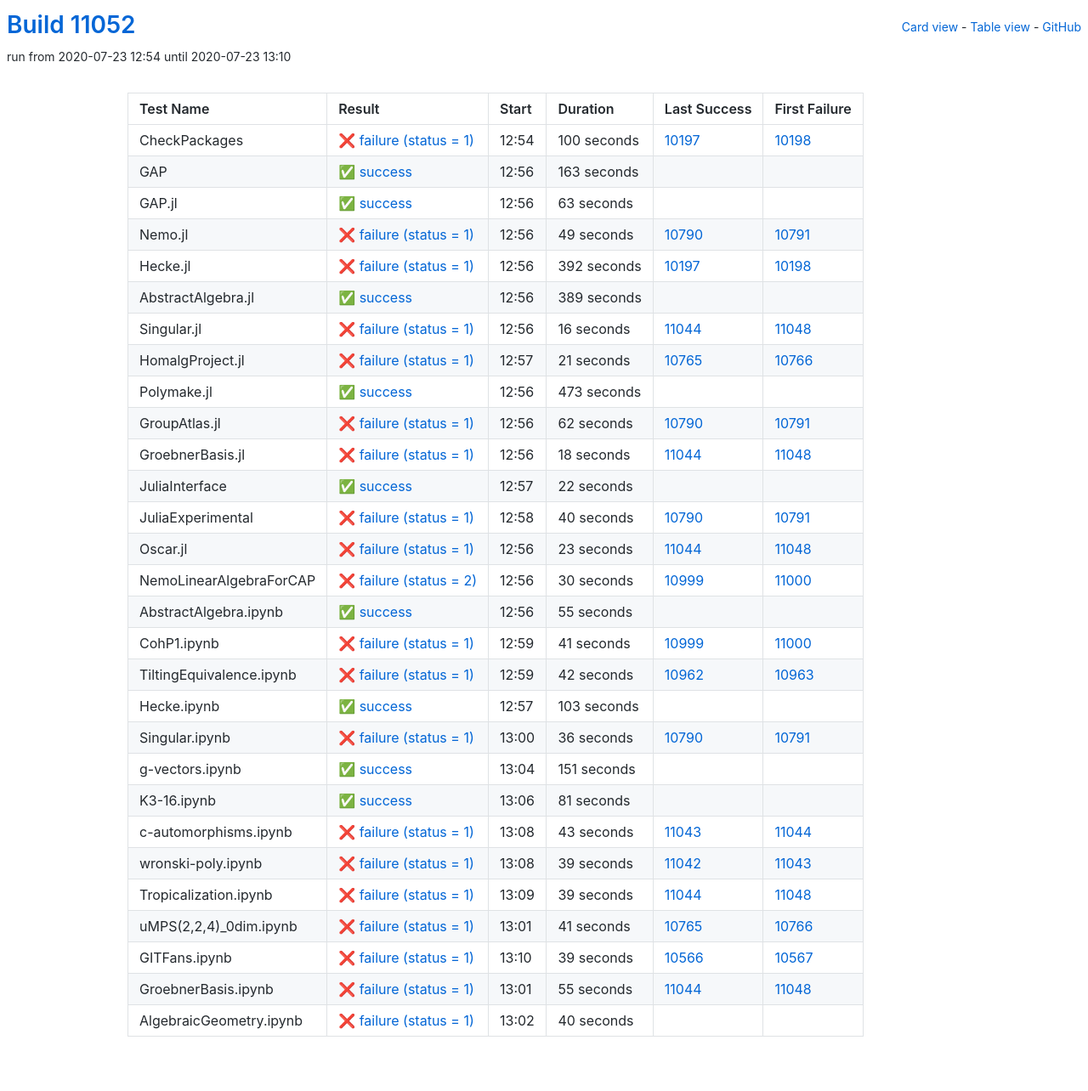
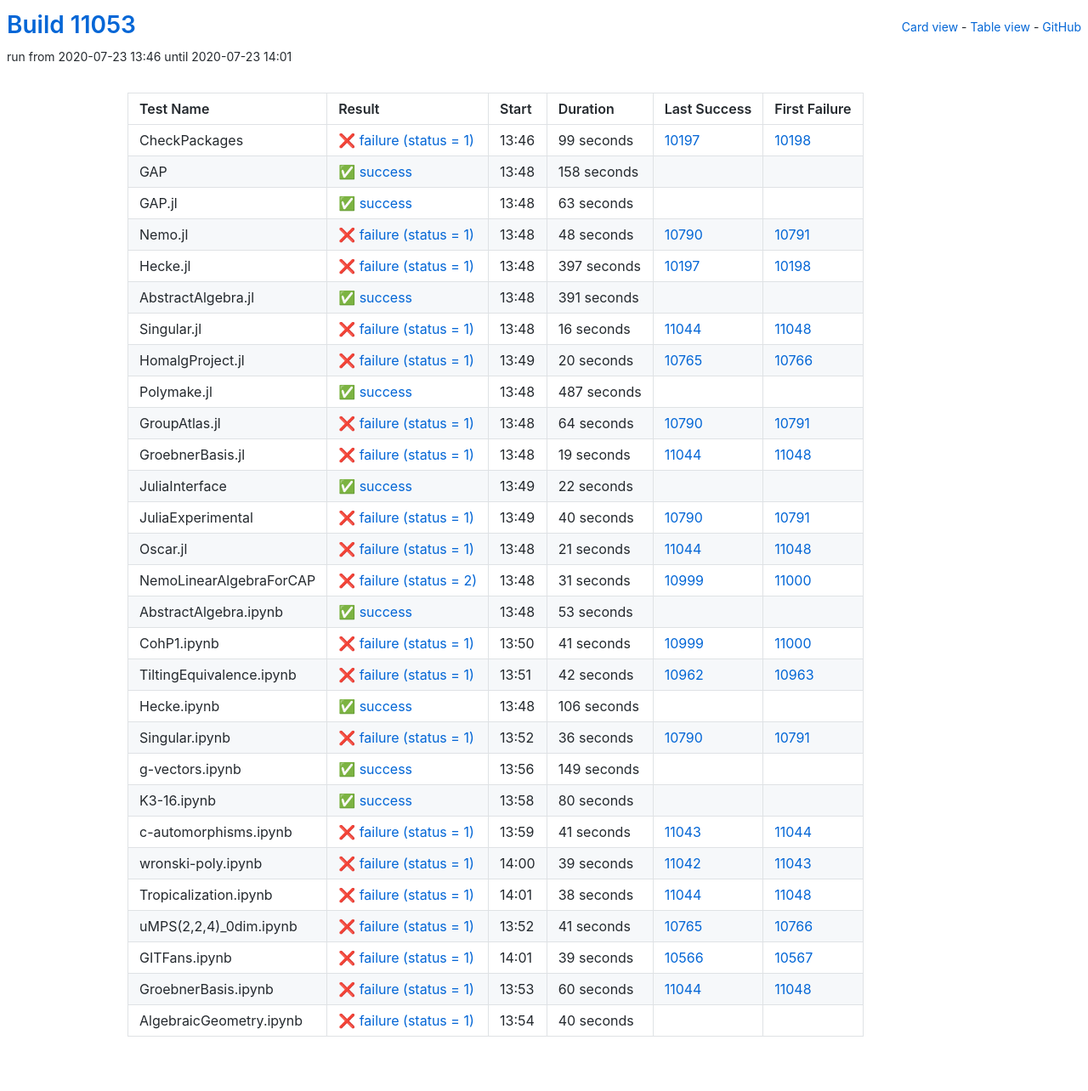
Before and after one commit to oscar-system/oscar-ci-status, a Jekyll site: the page built from table.html, in a window 1280 px wide. Shown: the whole page at 85% size. Built offline with Jekyll 4.4.1, drawn with Linux system fonts in a browser that asks for light colours.

Commit message:
Build #11053

```diff
--- a/_data/ci.yml
+++ b/_data/ci.yml
@@ -1,6 +1,6 @@
 ---
-build: 11052
-build_url: https://oscarci.mathematik.uni-kl.de/job/oscar/11052/
+build: 11053
+build_url: https://oscarci.mathematik.uni-kl.de/job/oscar/11053/
 job: oscar
 organization: oscar-system
 repo: oscar-ci-status
@@ -8,32 +8,32 @@
 tests:
 - name: CheckPackages
   id: checkpackages
-  log: https://oscarci.mathematik.uni-kl.de/job/oscar/11052/artifact/logs/build-11052/CheckPackages.log
-  start: 2020-07-23 12:54
+  log: https://oscarci.mathematik.uni-kl.de/job/oscar/11053/artifact/logs/build-11053/CheckPackages.log
+  start: 2020-07-23 13:46
   success: false
   exitcode: 1
   status: failure
-  duration: 100
+  duration: 99
   last_success: 10197
   last_success_url: https://oscarci.mathematik.uni-kl.de/job/oscar/10197/
   first_failure: 10198
   first_failure_url: https://oscarci.mathematik.uni-kl.de/job/oscar/10198/
 - name: GAP
   id: gap
-  log: https://oscarci.mathematik.uni-kl.de/job/oscar/11052/artifact/logs/build-11052/GAP.log
-  start: 2020-07-23 12:56
+  log: https://oscarci.mathematik.uni-kl.de/job/oscar/11053/artifact/logs/build-11053/GAP.log
+  start: 2020-07-23 13:48
   success: true
   exitcode: 0
   status: success
-  duration: 163
+  duration: 158
   last_success: false
   last_success_url:
   first_failure: false
   first_failure_url:
 - name: GAP.jl
   id: gap-jl
-  log: https://oscarci.mathematik.uni-kl.de/job/oscar/11052/artifact/logs/build-11052/GAP.jl.log
-  start: 2020-07-23 12:56
+  log: https://oscarci.mathematik.uni-kl.de/job/oscar/11053/artifact/logs/build-11053/GAP.jl.log
+  start: 2020-07-23 13:48
   success: true
   exitcode: 0
   status: success
@@ -44,44 +44,44 @@
   first_failure_url:
 - name: Nemo.jl
   id: nemo-jl
-  log: https://oscarci.mathematik.uni-kl.de/job/oscar/11052/artifact/logs/build-11052/Nemo.jl.log
-  start: 2020-07-23 12:56
+  log: https://oscarci.mathematik.uni-kl.de/job/oscar/11053/artifact/logs/build-11053/Nemo.jl.log
+  start: 2020-07-23 13:48
   success: false
   exitcode: 1
   status: failure
-  duration: 49
+  duration: 48
   last_success: 10790
   last_success_url: https://oscarci.mathematik.uni-kl.de/job/oscar/10790/
   first_failure: 10791
   first_failure_url: https://oscarci.mathematik.uni-kl.de/job/oscar/10791/
 - name: Hecke.jl
   id: hecke-jl
-  log: https://oscarci.mathematik.uni-kl.de/job/oscar/11052/artifact/logs/build-11052/Hecke.jl.log
-  start: 2020-07-23 12:56
+  log: https://oscarci.mathematik.uni-kl.de/job/oscar/11053/artifact/logs/build-11053/Hecke.jl.log
+  start: 2020-07-23 13:48
   success: false
   exitcode: 1
   status: failure
-  duration: 392
+  duration: 397
   last_success: 10197
   last_success_url: https://oscarci.mathematik.uni-kl.de/job/oscar/10197/
   first_failure: 10198
   first_failure_url: https://oscarci.mathematik.uni-kl.de/job/oscar/10198/
 - name: AbstractAlgebra.jl
   id: abstractalgebra-jl
-  log: https://oscarci.mathematik.uni-kl.de/job/oscar/11052/artifact/logs/build-11052/AbstractAlgebra.jl.log
-  start: 2020-07-23 12:56
+  log: https://oscarci.mathematik.uni-kl.de/job/oscar/11053/artifact/logs/build-11053/AbstractAlgebra.jl.log
+  start: 2020-07-23 13:48
   success: true
   exitcode: 0
   status: success
-  duration: 389
+  duration: 391
   last_success: false
   last_success_url:
   first_failure: false
   first_failure_url:
 - name: Singular.jl
   id: singular-jl
-  log: https://oscarci.mathematik.uni-kl.de/job/oscar/11052/artifact/logs/build-11052/Singular.jl.log
-  start: 2020-07-23 12:56
+  log: https://oscarci.mathematik.uni-kl.de/job/oscar/11053/artifact/logs/build-11053/Singular.jl.log
+  start: 2020-07-23 13:48
   success: false
   exitcode: 1
   status: failure
@@ -92,56 +92,56 @@
   first_failure_url: https://oscarci.mathematik.uni-kl.de/job/oscar/11048/
 - name: HomalgProject.jl
   id: homalgproject-jl
-  log: https://oscarci.mathematik.uni-kl.de/job/oscar/11052/artifact/logs/build-11052/HomalgProject.jl.log
-  start: 2020-07-23 12:57
+  log: https://oscarci.mathematik.uni-kl.de/job/oscar/11053/artifact/logs/build-11053/HomalgProject.jl.log
+  start: 2020-07-23 13:49
   success: false
   exitcode: 1
   status: failure
-  duration: 21
+  duration: 20
   last_success: 10765
   last_success_url: https://oscarci.mathematik.uni-kl.de/job/oscar/10765/
   first_failure: 10766
   first_failure_url: https://oscarci.mathematik.uni-kl.de/job/oscar/10766/
 - name: Polymake.jl
   id: polymake-jl
-  log: https://oscarci.mathematik.uni-kl.de/job/oscar/11052/artifact/logs/build-11052/Polymake.jl.log
-  start: 2020-07-23 12:56
+  log: https://oscarci.mathematik.uni-kl.de/job/oscar/11053/artifact/logs/build-11053/Polymake.jl.log
+  start: 2020-07-23 13:48
   success: true
   exitcode: 0
   status: success
-  duration: 473
+  duration: 487
   last_success: false
   last_success_url:
   first_failure: false
   first_failure_url:
 - name: GroupAtlas.jl
   id: groupatlas-jl
-  log: https://oscarci.mathematik.uni-kl.de/job/oscar/11052/artifact/logs/build-11052/GroupAtlas.jl.log
-  start: 2020-07-23 12:56
+  log: https://oscarci.mathematik.uni-kl.de/job/oscar/11053/artifact/logs/build-11053/GroupAtlas.jl.log
+  start: 2020-07-23 13:48
   success: false
   exitcode: 1
   status: failure
-  duration: 62
+  duration: 64
   last_success: 10790
   last_success_url: https://oscarci.mathematik.uni-kl.de/job/oscar/10790/
   first_failure: 10791
   first_failure_url: https://oscarci.mathematik.uni-kl.de/job/oscar/10791/
 - name: GroebnerBasis.jl
   id: groebnerbasis-jl
-  log: https://oscarci.mathematik.uni-kl.de/job/oscar/11052/artifact/logs/build-11052/GroebnerBasis.jl.log
-  start: 2020-07-23 12:56
+  log: https://oscarci.mathematik.uni-kl.de/job/oscar/11053/artifact/logs/build-11053/GroebnerBasis.jl.log
+  start: 2020-07-23 13:48
   success: false
   exitcode: 1
   status: failure
-  duration: 18
+  duration: 19
   last_success: 11044
   last_success_url: https://oscarci.mathematik.uni-kl.de/job/oscar/11044/
   first_failure: 11048
   first_failure_url: https://oscarci.mathematik.uni-kl.de/job/oscar/11048/
 - name: JuliaInterface
   id: juliainterface
-  log: https://oscarci.mathematik.uni-kl.de/job/oscar/11052/artifact/logs/build-11052/JuliaInterface.log
-  start: 2020-07-23 12:57
+  log: https://oscarci.mathematik.uni-kl.de/job/oscar/11053/artifact/logs/build-11053/JuliaInterface.log
+  start: 2020-07-23 13:49
   success: true
   exitcode: 0
   status: success
@@ -152,8 +152,8 @@
   first_failure_url:
 - name: JuliaExperimental
   id: juliaexperimental
-  log: https://oscarci.mathematik.uni-kl.de/job/oscar/11052/artifact/logs/build-11052/JuliaExperimental.log
-  start: 2020-07-23 12:58
+  log: https://oscarci.mathematik.uni-kl.de/job/oscar/11053/artifact/logs/build-11053/JuliaExperimental.log
+  start: 2020-07-23 13:49
   success: false
   exitcode: 1
   status: failure
@@ -164,44 +164,44 @@
   first_failure_url: https://oscarci.mathematik.uni-kl.de/job/oscar/10791/
 - name: Oscar.jl
   id: oscar-jl
-  log: https://oscarci.mathematik.uni-kl.de/job/oscar/11052/artifact/logs/build-11052/Oscar.jl.log
-  start: 2020-07-23 12:56
+  log: https://oscarci.mathematik.uni-kl.de/job/oscar/11053/artifact/logs/build-11053/Oscar.jl.log
+  start: 2020-07-23 13:48
   success: false
   exitcode: 1
   status: failure
-  duration: 23
+  duration: 21
   last_success: 11044
   last_success_url: https://oscarci.mathematik.uni-kl.de/job/oscar/11044/
   first_failure: 11048
   first_failure_url: https://oscarci.mathematik.uni-kl.de/job/oscar/11048/
 - name: NemoLinearAlgebraForCAP
   id: nemolinearalgebraforcap
-  log: https://oscarci.mathematik.uni-kl.de/job/oscar/11052/artifact/logs/build-11052/NemoLinearAlgebraForCAP.log
-  start: 2020-07-23 12:56
+  log: https://oscarci.mathematik.uni-kl.de/job/oscar/11053/artifact/logs/build-11053/NemoLinearAlgebraForCAP.log
+  start: 2020-07-23 13:48
   success: false
   exitcode: 2
   status: failure
-  duration: 30
+  duration: 31
   last_success: 10999
   last_success_url: https://oscarci.mathematik.uni-kl.de/job/oscar/10999/
   first_failure: 11000
   first_failure_url: https://oscarci.mathematik.uni-kl.de/job/oscar/11000/
 - name: AbstractAlgebra.ipynb
   id: abstractalgebra-ipynb
-  log: https://oscarci.mathematik.uni-kl.de/job/oscar/11052/artifact/logs/build-11052/AbstractAlgebra.ipynb.log
-  start: 2020-07-23 12:56
+  log: https://oscarci.mathematik.uni-kl.de/job/oscar/11053/artifact/logs/build-11053/AbstractAlgebra.ipynb.log
+  start: 2020-07-23 13:48
   success: true
   exitcode: 0
   status: success
-  duration: 55
+  duration: 53
   last_success: false
   last_success_url:
   first_failure: false
   first_failure_url:
 - name: CohP1.ipynb
   id: cohp1-ipynb
-  log: https://oscarci.mathematik.uni-kl.de/job/oscar/11052/artifact/logs/build-11052/CohP1.ipynb.log
-  start: 2020-07-23 12:59
+  log: https://oscarci.mathematik.uni-kl.de/job/oscar/11053/artifact/logs/build-11053/CohP1.ipynb.log
+  start: 2020-07-23 13:50
   success: false
   exitcode: 1
   status: failure
@@ -212,8 +212,8 @@
   first_failure_url: https://oscarci.mathematik.uni-kl.de/job/oscar/11000/
 - name: TiltingEquivalence.ipynb
   id: tiltingequivalence-ipynb
-  log: https://oscarci.mathematik.uni-kl.de/job/oscar/11052/artifact/logs/build-11052/TiltingEquivalence.ipynb.log
-  start: 2020-07-23 12:59
+  log: https://oscarci.mathematik.uni-kl.de/job/oscar/11053/artifact/logs/build-11053/TiltingEquivalence.ipynb.log
+  start: 2020-07-23 13:51
   success: false
   exitcode: 1
   status: failure
@@ -224,20 +224,20 @@
   first_failure_url: https://oscarci.mathematik.uni-kl.de/job/oscar/10963/
 - name: Hecke.ipynb
   id: hecke-ipynb
-  log: https://oscarci.mathematik.uni-kl.de/job/oscar/11052/artifact/logs/build-11052/Hecke.ipynb.log
-  start: 2020-07-23 12:57
+  log: https://oscarci.mathematik.uni-kl.de/job/oscar/11053/artifact/logs/build-11053/Hecke.ipynb.log
+  start: 2020-07-23 13:48
   success: true
   exitcode: 0
   status: success
-  duration: 103
+  duration: 106
   last_success: false
   last_success_url:
   first_failure: false
   first_failure_url:
 - name: Singular.ipynb
   id: singular-ipynb
-  log: https://oscarci.mathematik.uni-kl.de/job/oscar/11052/artifact/logs/build-11052/Singular.ipynb.log
-  start: 2020-07-23 13:00
+  log: https://oscarci.mathematik.uni-kl.de/job/oscar/11053/artifact/logs/build-11053/Singular.ipynb.log
+  start: 2020-07-23 13:52
   success: false
   exitcode: 1
   status: failure
@@ -248,44 +248,44 @@
   first_failure_url: https://oscarci.mathematik.uni-kl.de/job/oscar/10791/
 - name: g-vectors.ipynb
   id: g-vectors-ipynb
-  log: https://oscarci.mathematik.uni-kl.de/job/oscar/11052/artifact/logs/build-11052/g-vectors.ipynb.log
-  start: 2020-07-23 13:04
+  log: https://oscarci.mathematik.uni-kl.de/job/oscar/11053/artifact/logs/build-11053/g-vectors.ipynb.log
+  start: 2020-07-23 13:56
   success: true
   exitcode: 0
   status: success
-  duration: 151
+  duration: 149
   last_success: false
   last_success_url:
   first_failure: false
   first_failure_url:
 - name: K3-16.ipynb
   id: k3-16-ipynb
-  log: https://oscarci.mathematik.uni-kl.de/job/oscar/11052/artifact/logs/build-11052/K3-16.ipynb.log
-  start: 2020-07-23 13:06
+  log: https://oscarci.mathematik.uni-kl.de/job/oscar/11053/artifact/logs/build-11053/K3-16.ipynb.log
+  start: 2020-07-23 13:58
   success: true
   exitcode: 0
   status: success
-  duration: 81
+  duration: 80
   last_success: false
   last_success_url:
   first_failure: false
   first_failure_url:
 - name: c-automorphisms.ipynb
   id: c-automorphisms-ipynb
-  log: https://oscarci.mathematik.uni-kl.de/job/oscar/11052/artifact/logs/build-11052/c-automorphisms.ipynb.log
-  start: 2020-07-23 13:08
+  log: https://oscarci.mathematik.uni-kl.de/job/oscar/11053/artifact/logs/build-11053/c-automorphisms.ipynb.log
+  start: 2020-07-23 13:59
   success: false
   exitcode: 1
   status: failure
-  duration: 43
+  duration: 41
   last_success: 11043
   last_success_url: https://oscarci.mathematik.uni-kl.de/job/oscar/11043/
   first_failure: 11044
   first_failure_url: https://oscarci.mathematik.uni-kl.de/job/oscar/11044/
 - name: wronski-poly.ipynb
   id: wronski-poly-ipynb
-  log: https://oscarci.mathematik.uni-kl.de/job/oscar/11052/artifact/logs/build-11052/wronski-poly.ipynb.log
-  start: 2020-07-23 13:08
+  log: https://oscarci.mathematik.uni-kl.de/job/oscar/11053/artifact/logs/build-11053/wronski-poly.ipynb.log
+  start: 2020-07-23 14:00
   success: false
   exitcode: 1
   status: failure
@@ -296,20 +296,20 @@
   first_failure_url: https://oscarci.mathematik.uni-kl.de/job/oscar/11043/
 - name: Tropicalization.ipynb
   id: tropicalization-ipynb
-  log: https://oscarci.mathematik.uni-kl.de/job/oscar/11052/artifact/logs/build-11052/Tropicalization.ipynb.log
-  start: 2020-07-23 13:09
+  log: https://oscarci.mathematik.uni-kl.de/job/oscar/11053/artifact/logs/build-11053/Tropicalization.ipynb.log
+  start: 2020-07-23 14:01
   success: false
   exitcode: 1
   status: failure
-  duration: 39
+  duration: 38
   last_success: 11044
   last_success_url: https://oscarci.mathematik.uni-kl.de/job/oscar/11044/
   first_failure: 11048
   first_failure_url: https://oscarci.mathematik.uni-kl.de/job/oscar/11048/
 - name: uMPS(2,2,4)_0dim.ipynb
   id: umps-2-2-4-0dim-ipynb
-  log: https://oscarci.mathematik.uni-kl.de/job/oscar/11052/artifact/logs/build-11052/uMPS-2-2-4-_0dim.ipynb.log
-  start: 2020-07-23 13:01
+  log: https://oscarci.mathematik.uni-kl.de/job/oscar/11053/artifact/logs/build-11053/uMPS-2-2-4-_0dim.ipynb.log
+  start: 2020-07-23 13:52
   success: false
   exitcode: 1
   status: failure
@@ -320,8 +320,8 @@
   first_failure_url: https://oscarci.mathematik.uni-kl.de/job/oscar/10766/
 - name: GITFans.ipynb
   id: gitfans-ipynb
-  log: https://oscarci.mathematik.uni-kl.de/job/oscar/11052/artifact/logs/build-11052/GITFans.ipynb.log
-  start: 2020-07-23 13:10
+  log: https://oscarci.mathematik.uni-kl.de/job/oscar/11053/artifact/logs/build-11053/GITFans.ipynb.log
+  start: 2020-07-23 14:01
   success: false
   exitcode: 1
   status: failure
@@ -332,20 +332,20 @@
   first_failure_url: https://oscarci.mathematik.uni-kl.de/job/oscar/10567/
 - name: GroebnerBasis.ipynb
   id: groebnerbasis-ipynb
-  log: https://oscarci.mathematik.uni-kl.de/job/oscar/11052/artifact/logs/build-11052/GroebnerBasis.ipynb.log
-  start: 2020-07-23 13:01
+  log: https://oscarci.mathematik.uni-kl.de/job/oscar/11053/artifact/logs/build-11053/GroebnerBasis.ipynb.log
+  start: 2020-07-23 13:53
   success: false
   exitcode: 1
   status: failure
-  duration: 55
+  duration: 60
   last_success: 11044
   last_success_url: https://oscarci.mathematik.uni-kl.de/job/oscar/11044/
   first_failure: 11048
   first_failure_url: https://oscarci.mathematik.uni-kl.de/job/oscar/11048/
 - name: AlgebraicGeometry.ipynb
   id: algebraicgeometry-ipynb
-  log: https://oscarci.mathematik.uni-kl.de/job/oscar/11052/artifact/logs/build-11052/AlgebraicGeometry.ipynb.log
-  start: 2020-07-23 13:02
+  log: https://oscarci.mathematik.uni-kl.de/job/oscar/11053/artifact/logs/build-11053/AlgebraicGeometry.ipynb.log
+  start: 2020-07-23 13:54
   success: false
   exitcode: 1
   status: failure
```
Also changed, not shown: README.md.
